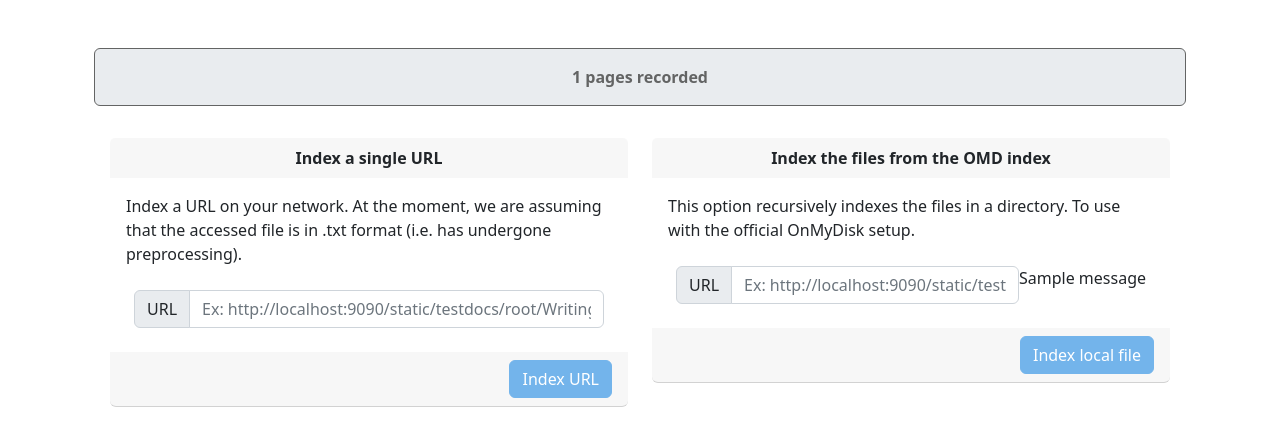
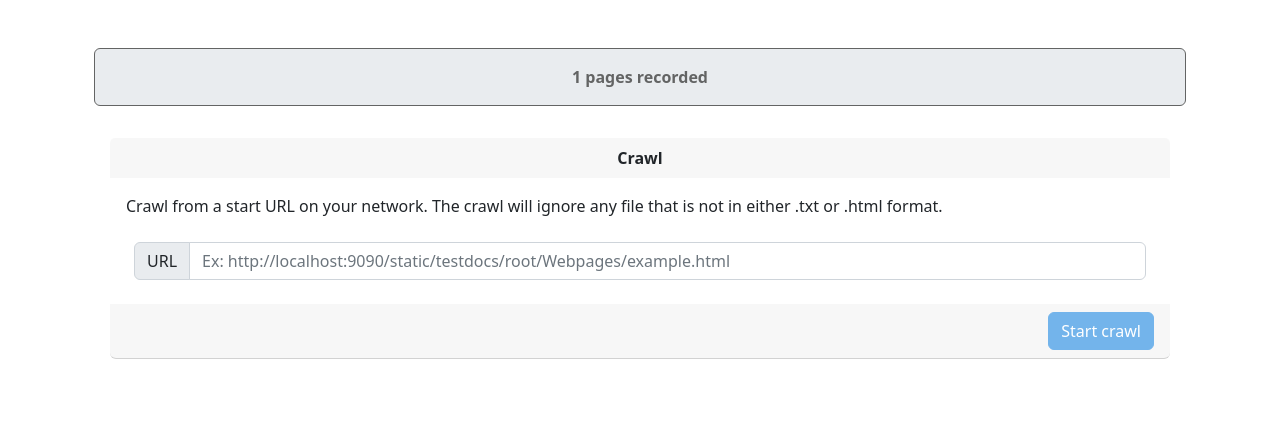
Before and after one commit to PeARSearch/PeARS-lite, a Flask app: page /indexer/ in a window 1280 px wide. Shown: the part 76-522 px from the top of the page. Run offline with Flask 2, Linux system fonts and the light colour scheme; tables that the repository leaves empty hold one stand-in row (values such as "Sample post"); one stand-in notice (Sample message) is shown; some libraries are stand-ins or nearby versions.

Commit message:
Reintroduced crawl

```diff
--- a/app/indexer/controllers.py
+++ b/app/indexer/controllers.py
@@ -68,10 +68,30 @@ def from_omd_index():
         process_links(omd_html)
         return progress_crawl()
 
+@indexer.route("/from_crawl", methods=["GET","POST"])
+def from_crawl():
+    keyword = "home" #hard-coded
+    lang = "en" #hard-coded
+
+    def process_start_url(u):
+        print("Now crawling", u)
+        f = open(join(dir_path, "urls_to_index.txt"), 'w')
+        f.write(u + ";" + keyword + ";" + lang +"\n")
+        f.close()
+
+    if request.method == "POST":
+        u = request.form['url']
+        process_start_url(u)
+        return render_template('indexer/progress_crawl.html')
+    else:
+        u = request.args['url']
+        process_start_url(u)
+        return progress_crawl()
 
 
-@indexer.route("/from_docs2", methods=["POST"])
-def from_docs2():
+
+@indexer.route("/from_docs", methods=["POST"])
+def from_docs():
     print("DOC FILE:", request.files['file_source'])
     if request.files['file_source'].filename[-4:] == ".txt":
         keyword = request.form['docs_keyword']
@@ -127,6 +147,48 @@ The URL indexing uses same progress as file.
 '''
 
 
+
+@indexer.route("/progress_crawl")
+def progress_crawl():
+    print("Running progress crawl")
+    urls, keywords, langs, errors = readUrls(join(dir_path, "urls_to_index.txt"))
+    if urls:
+        url = urls[0]
+    kwd = 'home' #hard-coded
+    lang = 'en'  #hard-coded
+    pod_name = kwd+'.npz'
+    pod_dir = join(dir_path,'static','pods')
+
+    #Checking matrix files
+    if not isfile(join(pod_dir,'podsum.npz')):
+        init_podsum()
+    if not isfile(join(pod_dir,pod_name)):
+        print("Making 0 CSR matrix")
+        pod = np.zeros((1,10000))
+        pod = sparse.csr_matrix(pod)
+        sparse.save_npz(join(pod_dir,pod_name), pod)
+
+    def generate():
+        all_links = [url]
+        print("Calling spider on",url)
+        stack = spider.get_links(url,200)
+        indexed = 0
+        while len(stack) > 0:
+            all_links.append(stack[0])
+            print("Processing", stack[0])
+            success, podsum = mk_page_vector.compute_vectors(stack[0], kwd, lang)
+            if success:
+                pod_from_file(kwd, lang, podsum)
+                stack.pop(0)
+                indexed += 1
+                yield "data:" + str(indexed) + "\n\n"
+            else:
+                stack.pop(0)
+        yield "data: " + "Finished!" + "\n\n"
+
+    return Response(generate(), mimetype='text/event-stream')
+
+
 @indexer.route("/progress_file")
 def progress_file():
     logging.debug("Running progress file")
@@ -164,46 +226,6 @@ def progress_file():
 
     return Response(generate(), mimetype='text/event-stream')
 
-@indexer.route("/progress_crawl")
-def progress_crawl():
-    print("Running progress crawl")
-    urls, keywords, langs, errors = readUrls(join(dir_path, "urls_to_index.txt"))
-    if urls:
-        url = urls[0]
-    kwd = 'home' #hard-coded
-    lang = 'en'  #hard-coded
-    pod_name = kwd+'.npz'
-    pod_dir = join(dir_path,'static','pods')
-
-    #Checking matrix files
-    if not isfile(join(pod_dir,'podsum.npz')):
-        init_podsum()
-    if not isfile(join(pod_dir,pod_name)):
-        print("Making 0 CSR matrix")
-        pod = np.zeros((1,10000))
-        pod = sparse.csr_matrix(pod)
-        sparse.save_npz(join(pod_dir,pod_name), pod)
-
-    def generate():
-        # netloc = urlparse(url).netloc
-        all_links = [url]
-        stack = spider.get_links(url,200)
-        indexed = 0
-        while len(stack) > 0:
-            all_links.append(stack[0])
-            print("Processing", stack[0])
-            success, podsum = mk_page_vector.compute_vectors(stack[0], kwd, lang)
-            if success:
-                pod_from_file(kwd, lang, podsum)
-                stack.pop(0)
-                indexed += 1
-                yield "data:" + str(indexed) + "\n\n"
-            else:
-                stack.pop(0)
-        yield "data: " + "Finished!" + "\n\n"
-
-    return Response(generate(), mimetype='text/event-stream')
-
 @indexer.route("/progress_docs")
 def progress_docs():
     logging.debug("Running progress local file")
--- a/app/indexer/htmlparser.py
+++ b/app/indexer/htmlparser.py
@@ -74,20 +74,24 @@ def extract_html(url):
     body_str = ""
     snippet = ""
     cc = False
+    error = None
     language = "en"
     try:
         req = requests.head(url, timeout=10)
         if "text/html" not in req.headers["content-type"]:
             print("Not a HTML document, moving to .txt processing...")
             title, body_str, snippet, cc = extract_txt(url)
-            return title, body_str, snippet, cc
+            return title, body_str, snippet, cc, error
     except Exception:
-        return title, body_str, snippet, cc
+        error = "IGNORING URL: Not .html or .txt."
+        print(error)
+        return title, body_str, snippet, cc, error
 
     bs_obj, req = BS_parse(url)
     if not bs_obj:
-        print("Failed to get BeautifulSoup object...")
-        return title, body_str, snippet, cc
+        error = "IGNORING URL: Failed to get BeautifulSoup object..."
+        print(error)
+        return title, body_str, snippet, cc, error
     if hasattr(bs_obj.title, 'string'):
         if url.startswith('http'):
             title = bs_obj.title.string
@@ -98,14 +102,14 @@ def extract_html(url):
                 language = detect(title + " " + body_str)
                 print("Language for", url, ":", language)
             except Exception:
-                title = ""
-                print("Couldn't detect page language.")
-                return title, body_str, snippet, cc
+                error = "IGNORING URL: Could not detect page language"
+                print(error)
+                return title, body_str, snippet, cc, error
 
             if language not in installed_languages:
-                print("Ignoring", url, "because language is not supported.")
-                title = ""
-                return title, body_str, snippet, cc
+                error = "IGNORING URL: Language is not supported."
+                print(error)
+                return title, body_str, snippet, cc, error
             try:
                 cc = detect_open.is_cc(url, bs_obj)
             except Exception:
@@ -114,7 +118,7 @@ def extract_html(url):
                 snippet = body_str[:200].replace(',', '-')
             else:
                 snippet = body_str[:100].replace(',', '-')
-    return title, body_str, snippet, cc
+    return title, body_str, snippet, cc, error
 
 
 def extract_txt(url):
--- a/app/templates/indexer/index.html
+++ b/app/templates/indexer/index.html
@@ -17,58 +17,28 @@ SPDX-License-Identifier: AGPL-3.0-only
 
   <div class="row p-3">
 
-    <div class="col-md-6">
+    <div class="col-md-12">
       <div class="card">
-        <div class="card-header text-center"><b>Index a single URL</b></div>
+        <div class="card-header text-center"><b>Crawl</b></div>
         <div class="card-body">
-          <p> Index a URL on your network. At the moment, we are assuming that the accessed file is in .txt format (i.e. has undergone preprocessing).</p>
+          <p> Crawl from  a start URL on your network. The crawl will ignore any file that is not in either .txt or .html format.</p>
 
           <form method="POST" accept-charset="UTF-8" enctype="multipart/form-data"
-            action="{{url_for('indexer.from_url')}}">
+            action="{{url_for('indexer.from_crawl')}}">
             <div class="input-group p-2">
               <span class="input-group-text">URL</span>
-              <input required type="text" class="form-control" placeholder="Ex: http://localhost:9090/static/testdocs/root/Writing/novel_draft.txt" name='url' id='url'>
+              <input required type="text" class="form-control" placeholder="Ex: http://localhost:9090/static/testdocs/root/Webpages/example.html" name='url' id='url'>
             </div>
         </div>
         <div class="card-footer clearfix">
           <span class="input-group-btn float-end">
-            <input id="submit_button" type="submit" class="btn btn-success" value="Index URL">
+            <input id="submit_button" type="submit" class="btn btn-success" value="Start crawl">
           </span>
         </div>
         </form>
       </div>
     </div>
 
-    <div class="col-md-6">
-      <div class="card">
-        <div class="card-header text-center"><b>Index the files from the OMD index</b></div>
-        <div class="card-body">
-	<p>This option recursively indexes the files in a directory. To use with the official OnMyDisk setup.</p>
-
-          <form method="POST" accept-charset="UTF-8" enctype="multipart/form-data"
-            action="{{url_for('indexer.from_omd_index')}}">
-            <div class="input-group p-2">
-              <span class="input-group-text">URL</span>
-              <input required type="text" name='url' class="form-control input-s" accept="text/plain" name='file_source' placeholder="Ex: http://localhost:9090/static/testdocs/index.html"
-                id='file_source'>
-              {% with messages = get_flashed_messages(category_filter=["text"]) %}
-              {% if messages %}
-              {% for message in messages %}
-              {{message}}
-              {% endfor %}
-              {% endif %}
-              {% endwith %}
-            </div>
-        </div>
-
-        <div class="card-footer clearfix">
-          <span class="input-group-btn float-end">
-            <input id="submit_button" type="submit" class="btn btn-success" value="Index local file">
-          </span>
-        </div>
-        </form>
-      </div>
-    </div>
   </div>
 
 
```
Also changed, not shown: app/indexer/mk_page_vector.py (+7 -7 lines), app/indexer/spider.py (+37 -0 lines), app/static/testdocs/root/Webpages/blog/An-introduction-to-the-fruit-fly-algorithm.html (added, +117 -0 lines), README.md.
